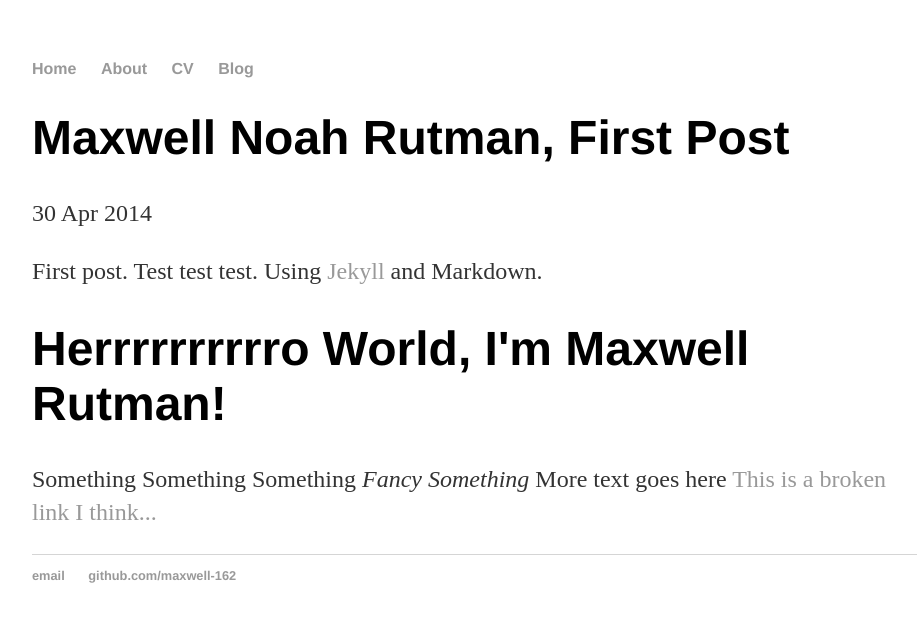
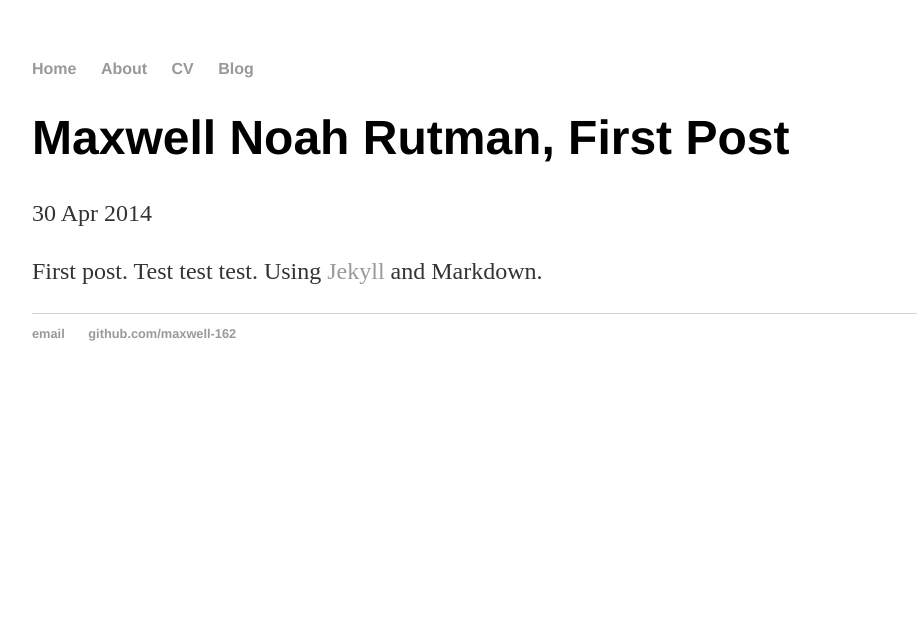
Before and after one commit to m4xwellNo4h/maxwell-162.github.io, a Jekyll site: the page built from _posts/2015-06-28-first-post.md, in a window 1280 px wide. Shown: the top 622 px of the page, without its empty margins (160-1077 px from the left). Built offline with Jekyll 4.4.1, drawn with Linux system fonts in a browser that asks for light colours.

Commit message:
dahes included

```diff
--- a/_layouts/default.html
+++ b/_layouts/default.html
@@ -16,10 +16,8 @@
                 </nav>
                 <div class="container">
 
-		 {{content}}
+		 {{ content }}
 
-		<h1>Herrrrrrrrrro World, I'm Maxwell Rutman!</h1>
-                                <p>Something Something Something <em>Fancy Something</em> More text goes here <a href="/about">This is a broken link I think...</a></p>
                 </div><!-- /.container -->
                 <footer>
                 <ul>
--- a/index.html
+++ b/index.html
@@ -1,6 +1,7 @@
 ---
 layout: default
 title: Maxwell Noah Rutman
+---
 <div class="blurb">
 	<h1>Herrrrrrrrrro World, I'm Maxwell Rutman!</h1>
         <p>Something Something Something <em>Fancy Something</em> More text goes here <a href="/about">This is a broken link I think...</a></p>
```
